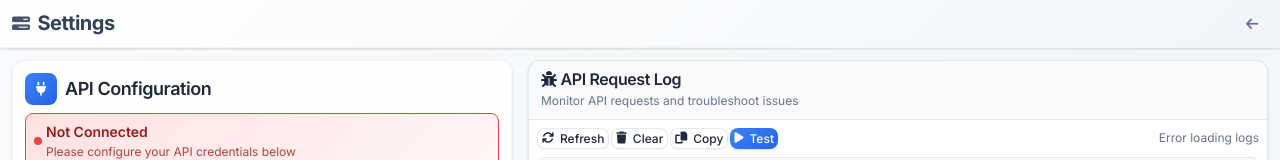
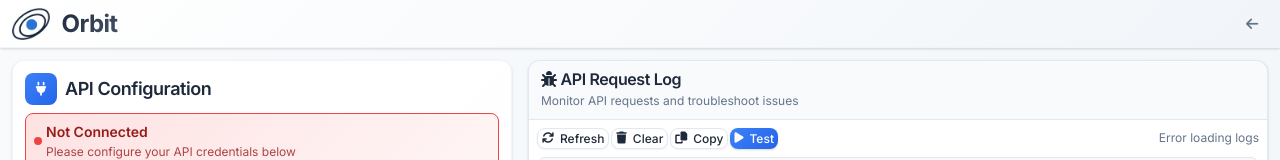
Before and after one commit to DFraserStratos/AcceloPrototypeDashboard, a website: page settings.html in a window 1280 px wide. Shown: the top 160 px of the page. Drawn offline with Linux system fonts and the light colour scheme; no server answers.

Commit message:
New logo

```diff
--- a/settings.html
+++ b/settings.html
@@ -392,7 +392,10 @@
 <body>
     <!-- Navigation Bar -->
     <nav class="navbar">
-        <h1 class="navbar-title">Settings</h1>
+        <div class="navbar-logo">
+            <img src="/orbit-logo2.png" alt="Orbit" class="logo-image">
+            <span class="logo-text">Orbit</span>
+        </div>
         <div class="navbar-actions">
             <a href="/" class="btn btn-icon btn-ghost" title="Back to Dashboard">
                 <i class="fa-solid fa-arrow-left"></i>
--- a/styles/dashboard.css
+++ b/styles/dashboard.css
@@ -25,52 +25,45 @@
     backdrop-filter: blur(8px);
 }
 
-.navbar-title {
-    font-size: var(--font-size-xl);
-    font-weight: 700;
-    color: var(--gray-700);
-    letter-spacing: var(--letter-spacing-tight);
-    position: relative;
-    transition: all 0.3s ease;
+.navbar-logo {
     display: flex;
     align-items: center;
-    gap: 8px;
-}
-
-.navbar-title::before {
-    content: '\f828';
-    font-family: 'Font Awesome 6 Free';
-    font-weight: 900;
-    color: var(--gray-600);
-    font-size: 0.9em;
+    gap: 12px;
     transition: all 0.3s ease;
 }
 
-.navbar-title:hover {
-    color: var(--gray-800);
+.logo-image {
+    height: 32px;
+    width: auto;
+    transition: all 0.3s ease;
 }
 
-.navbar-title:hover::before {
-    color: var(--primary-color);
+.logo-text {
+    font-size: 24px;
+    font-weight: 700;
+    color: var(--gray-800);
+    letter-spacing: -0.025em;
+    font-family: 'Inter', -apple-system, BlinkMacSystemFont, 'Segoe UI', system-ui, sans-serif;
+    text-rendering: optimizeLegibility;
+    -webkit-font-smoothing: antialiased;
+    -moz-osx-font-smoothing: grayscale;
+    transition: all 0.3s ease;
+    background: linear-gradient(135deg, var(--gray-800) 0%, var(--gray-600) 100%);
+    -webkit-background-clip: text;
+    -webkit-text-fill-color: transparent;
+    background-clip: text;
+}
+
+.navbar-logo:hover .logo-image {
     transform: scale(1.05);
 }
 
-.navbar-title::after {
-    content: '';
-    position: absolute;
-    bottom: -2px;
-    left: 0;
-    right: 0;
-    height: 2px;
-    background: linear-gradient(90deg, var(--gray-400) 0%, var(--gray-500) 100%);
-    border-radius: 1px;
-    transform: scaleX(0);
-    transition: transform 0.3s ease;
-}
-
-.navbar-title:hover::after {
-    transform: scaleX(1);
-    background: linear-gradient(90deg, var(--primary-color) 0%, var(--gray-600) 100%);
+.navbar-logo:hover .logo-text {
+    background: linear-gradient(135deg, var(--primary-color) 0%, var(--gray-700) 100%);
+    -webkit-background-clip: text;
+    -webkit-text-fill-color: transparent;
+    background-clip: text;
+    transform: translateY(-1px);
 }
 
 .navbar-actions {
```
Also changed, not shown: index.html (+4 -1 lines), public/orbit-logo2.png (added), 1 other file.
